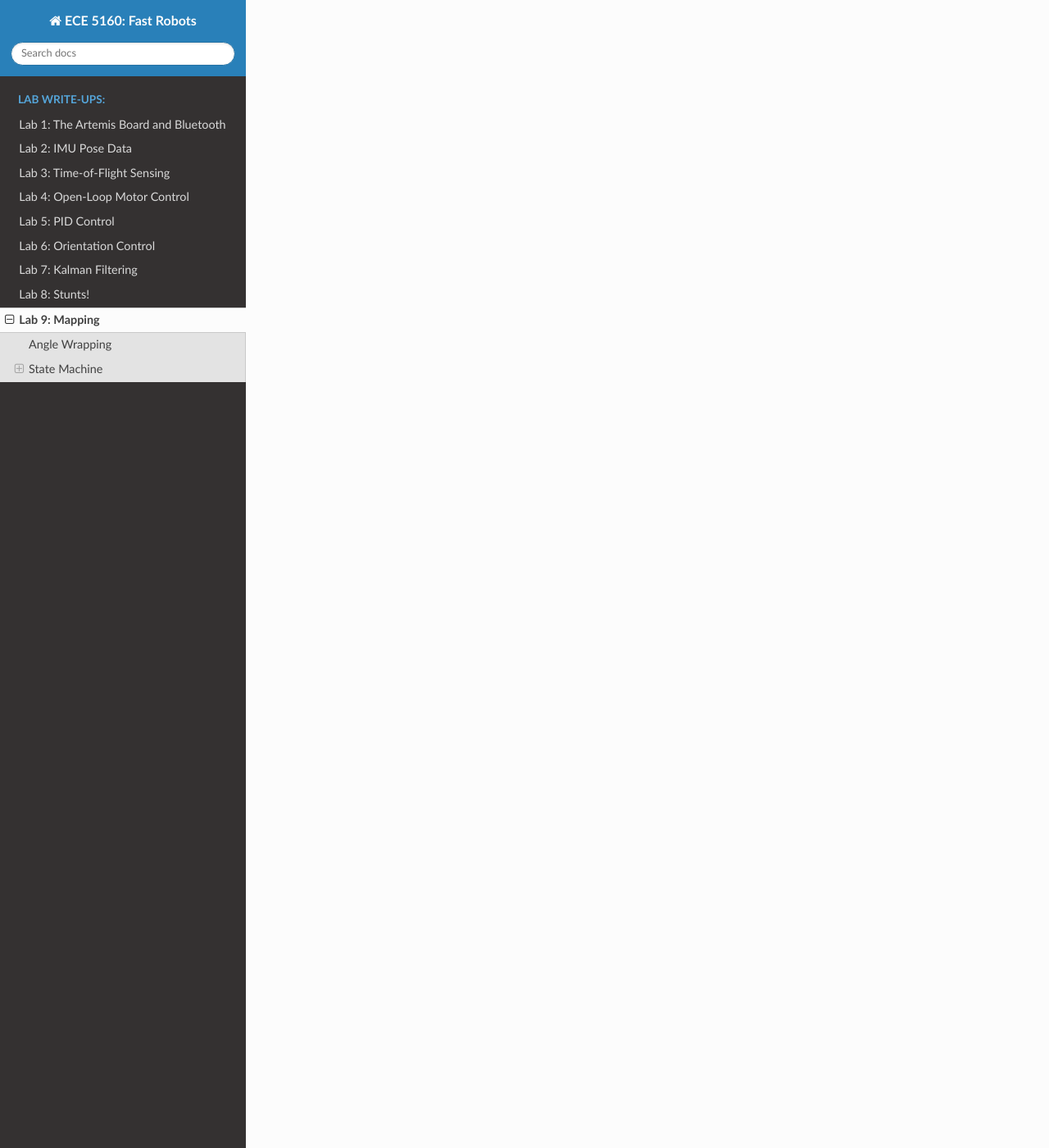
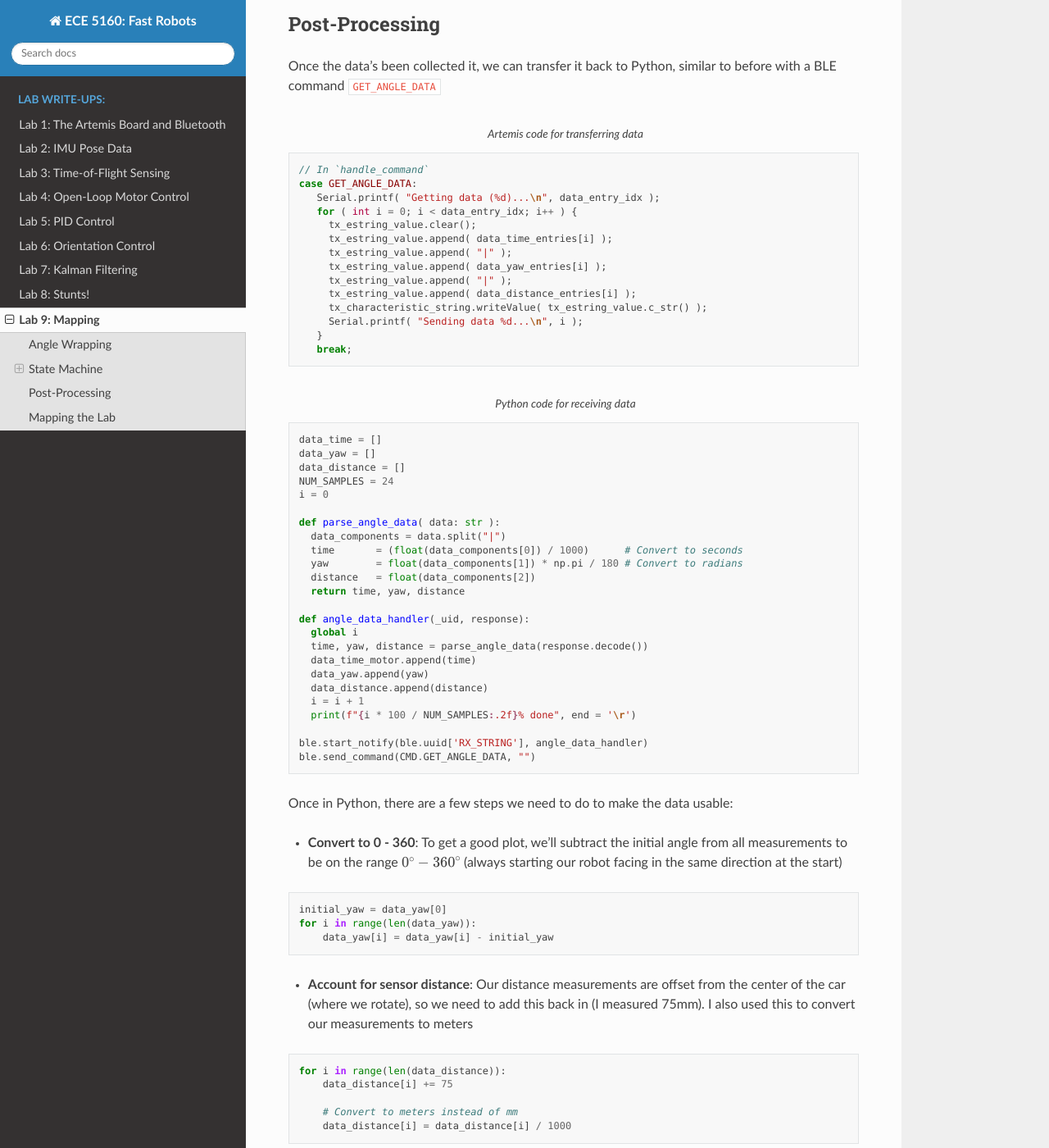
Before and after one commit to Aidan-McNay/fast-robots-docs, a Sphinx documentation site: the page built from docs/lab9.rst, in a window 1280 px wide and 1400 px high, scrolled down 5251 px. Shown: the whole window at 82% size. Built offline with Sphinx 7.4.7 and the Read the Docs theme 3.1.0, drawn with Linux system fonts in a browser that asks for light colours; some of the changed text lies outside the part shown.

Commit message:
Working on Lab 9

```diff
--- a/docs/lab9.rst
+++ b/docs/lab9.rst
@@ -167,15 +167,16 @@
 this is very similar to Lab 6, except using our unwrapped angle (though
 still logging the wrapped angle for absolute yaw)
 
-To know when we've achieve the angle, the last 5 PID control outputs
+To know when we've achieve the angle, the last 5 PID errors (a.k.a.
+difference between our current and desired angle)
 are stored; when they're all sufficiently small (I used :math:`< 5`),
 we stop the car, log the time, and move to ``STOP``
 
 .. code-block:: c++
    :class: toggle
 
-   float last_terms[5];
-   bool  run_pid_step()
+   double last_angles[5];
+   bool   run_pid_step()
    {
      int   curr_motor_pwm;
      float curr_kp_term, curr_ki_term, curr_ki_windup, curr_kd_term,
@@ -191,8 +192,9 @@
      }
 
      bool   pid_done;
-     double pid_angle = angle_no_wrap( curr_angle );
+     double pid_angle;
      if ( last_angle_valid ) {
+       pid_angle = angle_no_wrap( curr_angle );
        pid.update( pid_angle );
        curr_total_term = pid.get_control();
        curr_kp_term    = pid.terms.kp_term;
@@ -201,34 +203,30 @@
        curr_kd_term    = pid.terms.kd_term;
        curr_motor_pwm  = pid.scale( curr_total_term );
 
-       last_terms[4] = last_terms[3];
-       last_terms[3] = last_terms[2];
-       last_terms[2] = last_terms[1];
-       last_terms[1] = last_terms[0];
-       last_terms[0] = curr_total_term;
+       last_angles[4] = last_angles[3];
+       last_angles[3] = last_angles[2];
+       last_angles[2] = last_angles[1];
+       last_angles[1] = last_angles[0];
+       last_angles[0] = pid_angle;
 
        pid_done = true;
        for ( int i = 0; i < 5; i++ ) {
-         if ( abs( last_terms[i] ) > 5 ) {
+         if ( abs( last_angles[i] - pid.get_setpoint() ) > 5 ) {
            pid_done = false;
          }
        }
+       if ( curr_motor_pwm > 0 ) {
+         car.right( curr_motor_pwm );
+       }
+       else {
+         car.left( -1 * curr_motor_pwm );
+       }
+       log_pid_data( curr_time, pid.get_setpoint(), data_ready, curr_angle,
+                     curr_kp_term, curr_ki_term, curr_ki_windup,
+                     curr_kd_term, curr_total_term, curr_motor_pwm );
      }
      else {
        pid_done = false;
-     }
-
-     if ( curr_motor_pwm > 0 ) {
-       car.right( curr_motor_pwm );
-     }
-     else {
-       car.left( -1 * curr_motor_pwm );
-     }
-
-     if ( last_angle_valid ) {
-       log_pid_data( curr_time, pid.get_setpoint(), data_ready, curr_angle,
-                     curr_kp_term, curr_ki_term, curr_ki_windup,
-                     curr_kd_term, curr_total_term, curr_motor_pwm );
      }
      return pid_done;
    }
@@ -248,22 +246,37 @@
 
 I noticed that the car needs some time to physically stop before starting
 ranging on our ToF distance sensor (or else the data will be noisy).
-Accordingly, ``STOP`` waits for a quarter-second before starting ranging
-and moving on to ``WAIT``
+Accordingly, ``STOP`` waits for a quarter-second before moving on to
+``START``
 
 .. code-block:: c++
 
    case STOP:
-      if ( millis() - stop_time > 250 ) {
-        tofs.sensor1.startRanging();
-        curr_sate = WAIT;
+      if ( curr_time - stop_time > 250 ) {
+        curr_sate = START;
+        num_points = 0;
       }
+      break;
+
+``START``
+""""""""""""""""""""""""""""""""""""""""""""""""""""""""""""""""""""""""""
+
+In ``START``, we start ranging to obtain a measurement, then move on to
+``WAIT`` to get the result
+
+.. code-block:: c++
+
+   case START:
+      tofs.sensor1.startRanging();
+      curr_state = WAIT;
       break;
 
 ``WAIT``
 """"""""""""""""""""""""""""""""""""""""""""""""""""""""""""""""""""""""""
 
-Finally, ``WAIT`` waits for the distance measurement, and logs both it
+Finally, ``WAIT`` waits for the distance measurement. Here, we get the
+average of 5 data points; if we don't have 5 data points, we go back to
+``START``. If we do, we log both the average distance
 and the current angle (using the same data logging framework from before).
 
 Once we have the data point, we need to check whether we need to capture
@@ -275,16 +288,134 @@
 
    case WAIT:
       if ( tofs.sensor1.checkForDataReady() ) {
-        log_map_data( curr_time, dmp.yaw().angle,
-                      tofs.sensor1.getDistance() );
-        num_measurements++;
-        if ( num_measurements < 24 ) {
-          pid.set_setpoint( pid.get_setpoint() + 15 );
-          curr_state = PID;
+        data_points[num_points++] = tofs.sensor1.getDistance();
+        if ( num_points < 5 ) {
+          curr_state = START;
         }
         else {
-          stop_pid();
-          curr_state = IDLE;
+          int avg_distance =
+              ( data_points[0] + data_points[1] + data_points[2] +
+                data_points[3] + data_points[4] ) /
+              5;
+          log_map_data( curr_time, dmp.yaw().angle, avg_distance );
+          num_measurements++;
+          if ( num_measurements < 24 ) {
+            pid.set_setpoint( pid.get_setpoint() + 15 );
+            curr_state = PID;
+          }
+          else {
+            stop_pid();
+            curr_state = IDLE;
+          }
         }
       }
       break;
+
+Post-Processing
+--------------------------------------------------------------------------
+
+Once the data's been collected it, we can transfer it back to Python,
+similar to before with a BLE command ``GET_ANGLE_DATA``
+
+.. code-block:: c++
+   :caption: Artemis code for transferring data
+
+   // In `handle_command`
+   case GET_ANGLE_DATA:
+      Serial.printf( "Getting data (%d)...\n", data_entry_idx );
+      for ( int i = 0; i < data_entry_idx; i++ ) {
+        tx_estring_value.clear();
+        tx_estring_value.append( data_time_entries[i] );
+        tx_estring_value.append( "|" );
+        tx_estring_value.append( data_yaw_entries[i] );
+        tx_estring_value.append( "|" );
+        tx_estring_value.append( data_distance_entries[i] );
+        tx_characteristic_string.writeValue( tx_estring_value.c_str() );
+        Serial.printf( "Sending data %d...\n", i );
+      }
+      break;
+
+.. code-block:: python
+   :caption: Python code for receiving data
+
+   data_time = []
+   data_yaw = []
+   data_distance = []
+   NUM_SAMPLES = 24
+   i = 0
+
+   def parse_angle_data( data: str ):
+     data_components = data.split("|")
+     time       = (float(data_components[0]) / 1000)      # Convert to seconds
+     yaw        = float(data_components[1]) * np.pi / 180 # Convert to radians
+     distance   = float(data_components[2])
+     return time, yaw, distance
+
+   def angle_data_handler(_uid, response):
+     global i
+     time, yaw, distance = parse_angle_data(response.decode())
+     data_time_motor.append(time)
+     data_yaw.append(yaw)
+     data_distance.append(distance)
+     i = i + 1
+     print(f"{i * 100 / NUM_SAMPLES:.2f}% done", end = '\r')
+
+   ble.start_notify(ble.uuid['RX_STRING'], angle_data_handler)
+   ble.send_command(CMD.GET_ANGLE_DATA, "")
+
+Once in Python, there are a few steps we need to do to make the data
+usable:
+
+* **Convert to 0 - 360**: To get a good plot, we'll subtract the initial
+  angle from all measurements to be on the range :math:`0^\circ - 360^\circ`
+  (always starting our robot facing in the same direction at the start)
+
+.. code-block:: python
+
+   initial_yaw = data_yaw[0]
+   for i in range(len(data_yaw)):
+       data_yaw[i] = data_yaw[i] - initial_yaw
+
+* **Account for sensor distance**: Our distance measurements are offset
+  from the center of the car (where we rotate), so we need to add this
+  back in (I measured 75mm). I also used this to convert our measurements
+  to meters
+
+.. code-block:: python
+
+   for i in range(len(data_distance)):
+       data_distance[i] += 75
+
+       # Convert to meters instead of mm
+       data_distance[i] = data_distance[i] / 1000
+
+* **Convert to world frame**: Right now, we have angles and distances,
+  but we want global points. Knowing the point that our robot was placed
+  at, we can use the sine and cosine of our angles (multiplied by the
+  corresponding distance) to compute the global point from our position.
+
+.. code-block:: python
+
+   from math import sin, cos
+   curr_point = np.array([-3, -2])
+
+   data_global = []
+   for i in range(len(data_distance)):
+       curr_angle = data_yaw[i]
+       translation = np.array([data_distance[i] * cos(curr_angle), data_distance[i] * -1 * sin(curr_angle)])
+       data_global.append(curr_point + translation)
+
+   data_x = [point[0] for point in data_global]
+   data_y = [point[1] for point in data_global]
+
+.. admonition:: Sine Term sign
+   :class: info
+
+   Note that I flip the sign of the sine term; this is because yaw increases
+   going into the ground, but our top-down world frame assumes it increases
+   rotating out of the ground
+
+From here, we're left with usable x-y coordinate pairs to plot
+
+Mapping the Lab
+--------------------------------------------------------------------------
```
Also changed, not shown: docs/img/lab9/state_machine.png.
